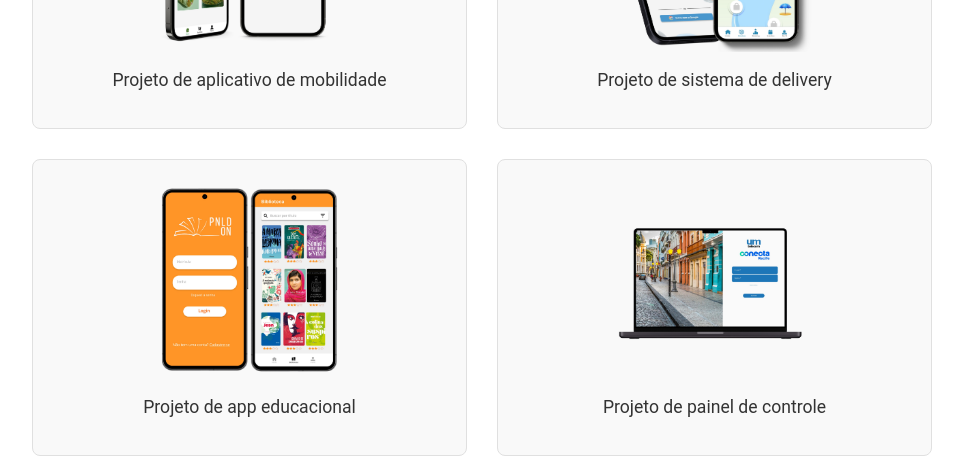
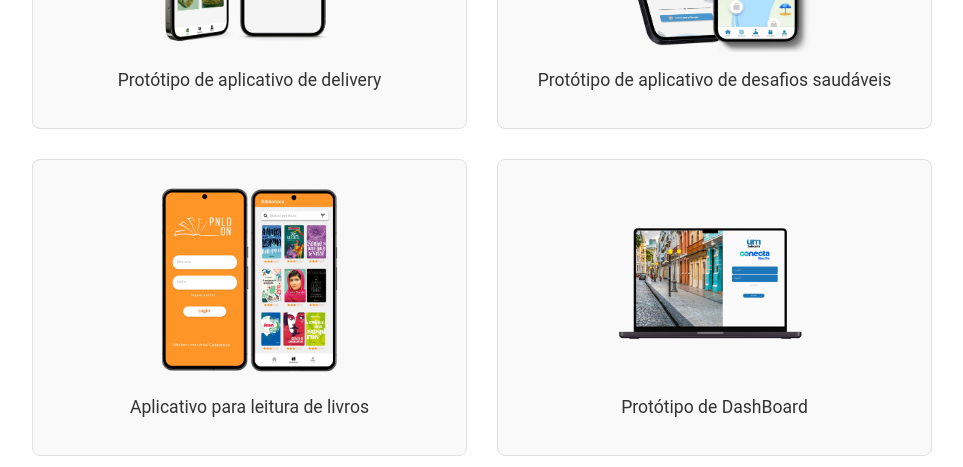
Before and after one commit to joanafalcaos/meu-portfolio, a React (Create React App) app: page / in a window 1280 px wide. Shown: the part 1632-2099 px from the top of the page, without its empty margins (158-1121 px from the left). Built offline with nearby package versions, Linux system fonts and the light colour scheme; no server answers.

Commit message:
Alterando descrição dos projetos

```diff
--- a/src/componentes/Projetos.js
+++ b/src/componentes/Projetos.js
@@ -12,19 +12,19 @@ const Projetos = () => {
       <div className="projetos-grid">
         <div className="projeto-item">
           <img src={projeto1} alt="Projeto 1" />
-          <p>Projeto de aplicativo de mobilidade</p>
+          <p>Protótipo de aplicativo de delivery</p>
         </div>
         <div className="projeto-item">
           <img src={projeto2} alt="Projeto 2" />
-          <p>Projeto de sistema de delivery</p>
+          <p>Protótipo de aplicativo de desafios saudáveis</p>
         </div>
         <div className="projeto-item">
           <img src={projeto3} alt="Projeto 3" />
-          <p>Projeto de app educacional</p>
+          <p>Aplicativo para leitura de livros</p>
         </div>
         <div className="projeto-item">
           <img src={projeto4} alt="Projeto 4" />
-          <p>Projeto de painel de controle</p>
+          <p>Protótipo de DashBoard</p>
         </div>
       </div>
     </section>
```
